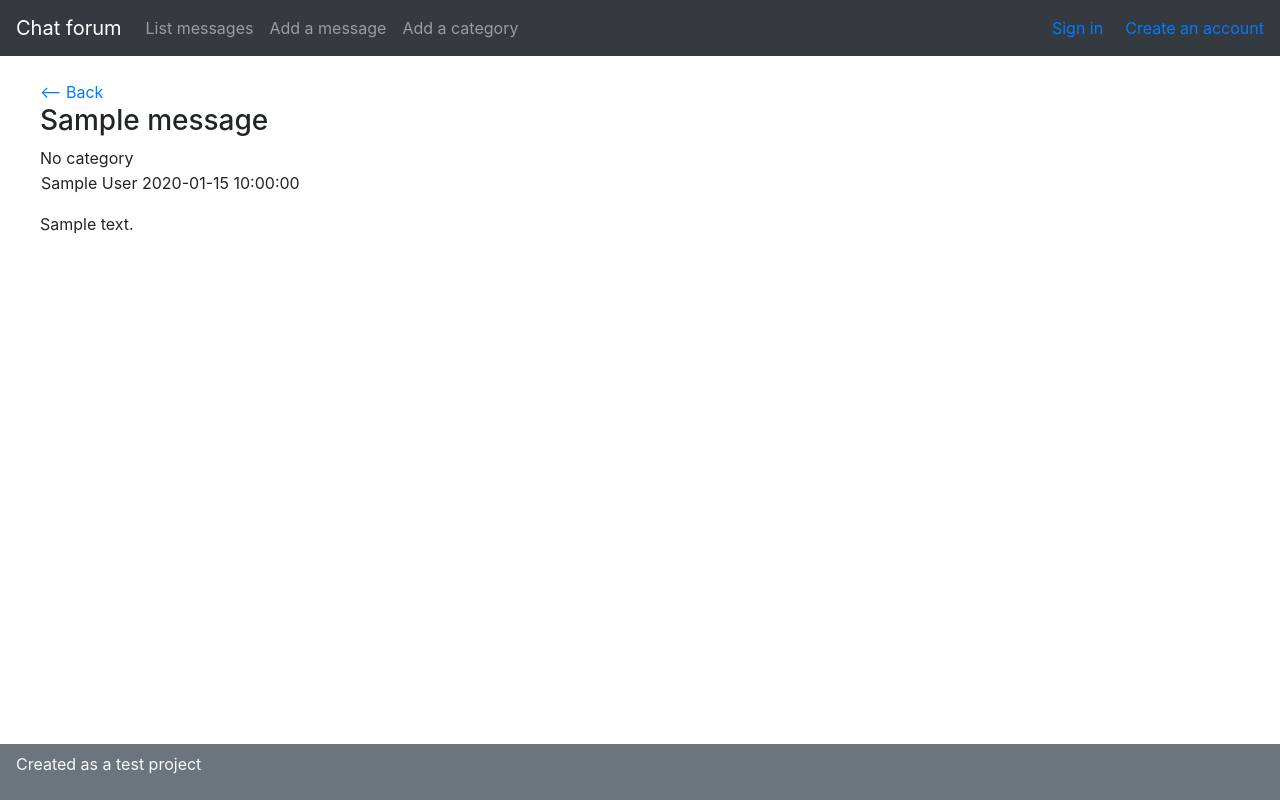
After one commit to H4m5t3r/Keskustelufoorumi, a Flask app: page /messages/view/1/1/1 in a window 1280 px wide. The commit adds this page. Run offline with Flask 2, Linux system fonts and the light colour scheme; tables that the repository leaves empty hold one stand-in row (values such as "Sample post"); some libraries are stand-ins or nearby versions.

Commit message:
New view for messages. You now click on the name of the message to view it

```diff
--- a/application/auth/views.py
+++ b/application/auth/views.py
@@ -1,4 +1,4 @@
-from flask import render_template, request, redirect, url_for
+from flask import render_template, request, redirect, url_for, flash
 from flask_login import login_user, logout_user
 
 from application import app, db, bcrypt
@@ -48,4 +48,5 @@ def auth_create():
     db.session().add(t)
     db.session().commit()
 
+    flash('Your account was successfully created')
     return redirect(url_for("auth_login"))
--- a/application/messages/views.py
+++ b/application/messages/views.py
@@ -6,6 +6,7 @@ from sqlalchemy.sql import text
 from application import app, db
 from application.messages.models import Message
 from application.auth.models import User
+from application.categories.models import Category
 from application.messages.forms import MessageForm
 from application.messages.forms import UserFilterForm
 
@@ -13,7 +14,12 @@ from application.messages.forms import UserFilterForm
 def messages_index():
     return render_template("messages/list.html", message = Message.query.all(), account = User.query.all())
 
-
+@app.route("/messages/view/<message_id>/<writer_id>/<category_id>", methods=["GET"])
+def messages_view_message(message_id, writer_id, category_id):
+    return render_template("messages/view_message.html",
+    message = Message.query.filter_by(id=message_id).first(),
+    account = User.query.filter_by(id=writer_id).first(),
+    category = Category.query.filter_by(id=category_id).first())
 
 #YET TO BE COMPLETED
 
--- a/application/templates/layout.html
+++ b/application/templates/layout.html
@@ -7,7 +7,6 @@
   </head>
 
   <body>
-
     <nav class="navbar navbar-expand-md navbar-dark bg-dark mb-4">
         <a class="navbar-brand" href="#">Chat forum</a>
         <button class="navbar-toggler" type="button" data-toggle="collapse" data-target="#navbarCollapse" aria-controls="navbarCollapse" aria-expanded="false" aria-label="Toggle navigation">
--- /dev/null
+++ b/application/templates/messages/view_message.html
@@ -0,0 +1,57 @@
+{% extends "layout.html" %}
+
+{% block body %}
+<body>
+<ul>
+    <a href="{{ url_for('messages_index') }}"><— Back</a>
+    <h3>{{ message.name }}</h3>
+    <table>
+        {% if category.id == 1 %}
+        No category
+        {% else %}
+        Category: {{ category.name }}
+        {% endif %}
+        <tr>
+          <td><p>{{ account.name }}  {{ message.date_created }}</p></td>
+        </tr>
+    </table>
+    <table>
+        <tr>
+
+        </tr>
+    </table>
+    <p>{{ message.messagetext }}</p>
+
+    <table>
+        {% if current_user.is_authenticated %}
+        <td>
+          <form method="POST" action="{{ url_for('messages_set_liked', message_id=message.id) }}">
+            <input type="submit" value="Like"/>
+          </form>
+        </td>
+        <td>
+          <form method="POST" action="{{ url_for('messages_set_unlike', message_id=message.id) }}">
+            <input type="submit" value="Dislike"/>
+          </form>
+        </td>
+        {% if current_user.id==message.account_id %}
+        <td>
+          <form method="POST" action="{{ url_for('messages_delete', message_id=message.id) }}">
+            <input type="submit" value="Delete message"/>
+          </form>
+        </td>
+        {% else %}
+          {% if current_user.id==1 %}
+          <td>
+            <form method="POST" action="{{ url_for('messages_delete', message_id=message.id) }}">
+              <input type="submit" value="Delete message"/>
+            </form>
+          </td>
+          {% endif %}
+        {% endif %}
+      {% endif %}
+    </table>
+
+</ul>
+</body>
+{% endblock %}
```
Also changed, not shown: application/templates/messages/list.html (+5 -5 lines).
